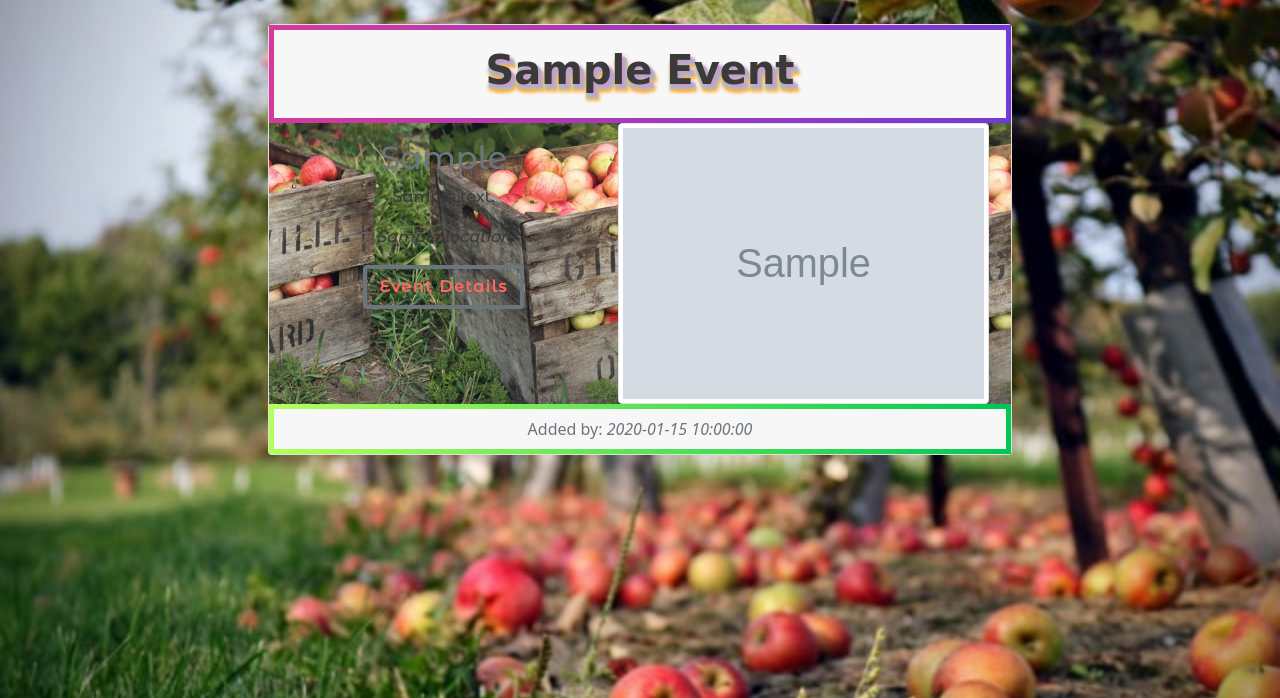
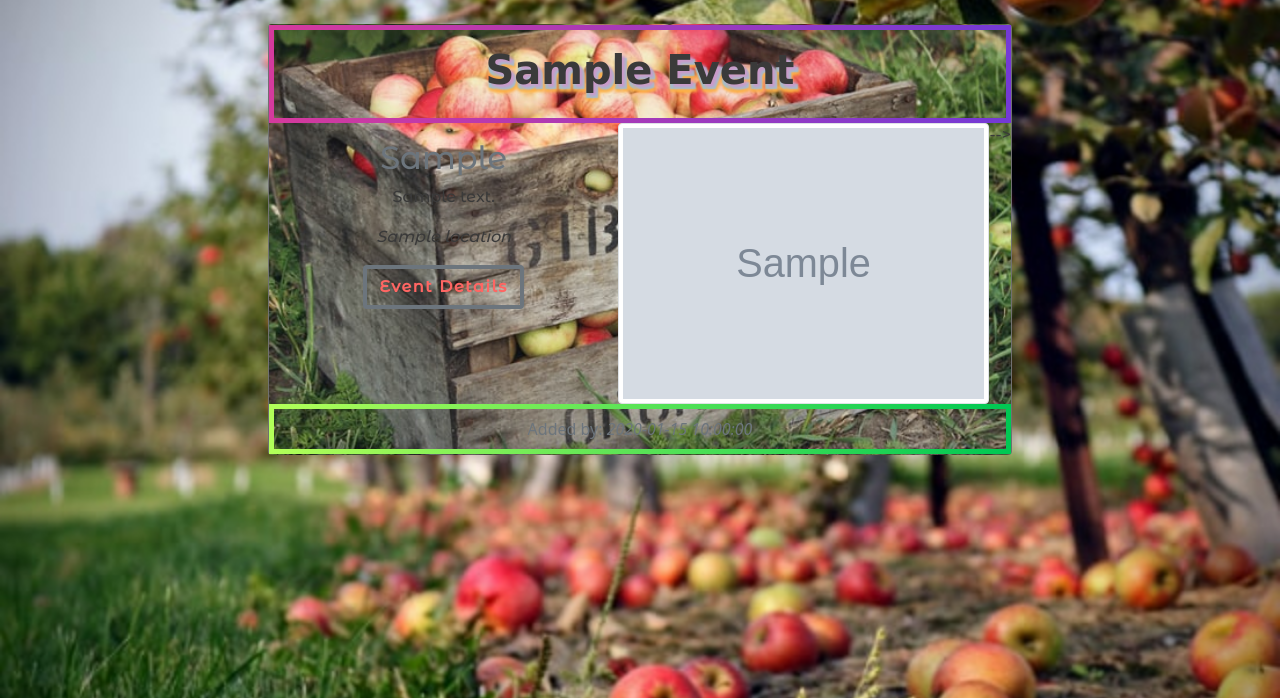
Before and after one commit to BXS-Archipelago/MadeWithPride, a Flask app: page / in a window 1280 px wide. Shown: the part 102-800 px from the top of the page. Run offline with Flask 2, Linux system fonts and the light colour scheme; grey boxes marked "Sample" are stand-in pictures; a database or web service that is not in the repository returns one stand-in record (values such as "Sample title"); some libraries are stand-ins or nearby versions; some web fonts are replaced.

Commit message:
add background to card in events.html

```diff
--- a/static/CSS/style.css
+++ b/static/CSS/style.css
@@ -29,8 +29,8 @@
     background:
     grey
     url('/static/images/apple-crate-jen-theodore-Nd22Byt2ITA-unsplash.jpg')
-    center/auto 100%
-    repeat
+    center/cover
+    no-repeat
     scroll;
 
 }
--- a/templates/events.html
+++ b/templates/events.html
@@ -9,7 +9,7 @@
         <!-- do we want an image in these cards? -->
         <article class="container">
             <!-- keep card central and nice spacing from edges -->
-            <div class="row justify-content-center my-4 card text-center col-sm-12 col-md-10 offset-md-1 col-xl-8 offset-xl-2 g-0">
+            <div class="row justify-content-center my-4 card text-center col-sm-12 col-md-10 offset-md-1 col-xl-8 offset-xl-2 g-0 background-img-crate">
                 <!-- card header -->
                 <div class="card-header container g-0 font-family-important border-basic border-rainbow-purple">
                     <h1 class="align-self-center col p-2 fw-bolder text-capitalize">{{ event.event_name }}</h1>
@@ -21,7 +21,7 @@
                     </div>
                 </div>
                 <!-- card body -->
-                <div class="card-content d-flex font-family-plain background-img-crate">
+                <div class="card-content d-flex font-family-plain">
                     <div class="card-body justify-self-center pb-0">
                             <h2 class="card-title text-muted text-capitalize">{{ event.event_type }}</h2>
                         <!-- <p class="card-text txt-2"> {{ event.event_name }}</p> -->
```
